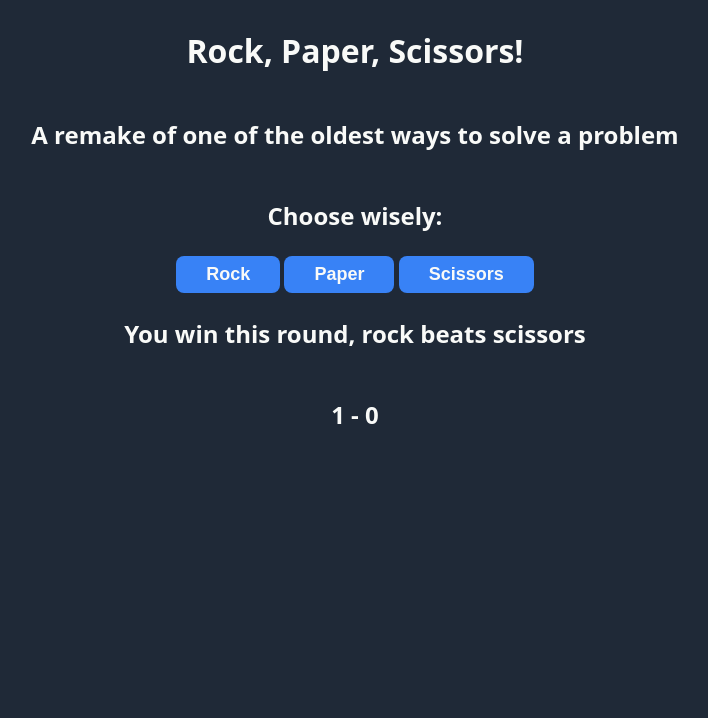
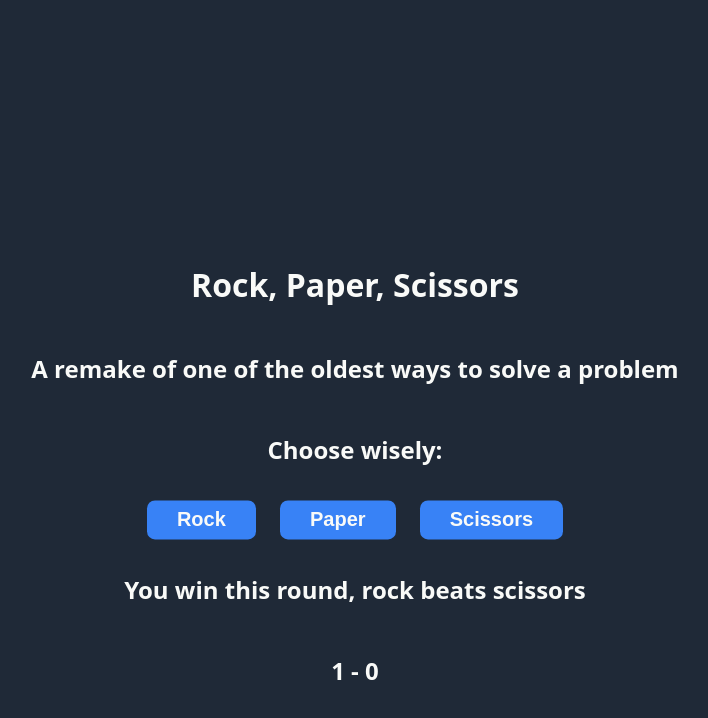
Before and after one commit to santiagomt24/rock-paper-scissors, a plain HTML site: page index.html in a window 1280 px wide. Both pictures are taken after a click on the button "Rock". Shown: the whole page, without its empty margins (285-993 px from the left). Drawn offline with Linux system fonts and the light colour scheme.

Commit message:
Add index.html

```diff
--- a/index.html
+++ b/index.html
@@ -8,7 +8,7 @@
     <link rel="stylesheet" href = "style.css">
 </head>
 <body>
-    <h1>Rock, Paper, Scissors!</h1>
+    <h1>Rock, Paper, Scissors</h1>
     <h3>A remake of one of the oldest ways to solve a problem</h3>
     <h3>Choose wisely:</h3>
     <div id="container">
@@ -16,6 +16,6 @@
         <button id="paper">Paper</button>
         <button id="scissors">Scissors</button>
     </div>
-    <h3 class="count"></h3>
+    <h3 class="score">score</h3>
 </body>
 </html>
--- a/script.js
+++ b/script.js
@@ -29,7 +29,7 @@ humanRock.addEventListener("click", () => getHumanChoice("rock"));
 humanPaper.addEventListener("click", () => getHumanChoice("paper"));
 humanScissors.addEventListener("click", () => getHumanChoice("scissors"));
 
-const counter = document.querySelector(".count");
+const counter = document.querySelector(".score");
 
 function getHumanChoice (selection) {
     if (rounds < maxRounds) {
@@ -47,9 +47,7 @@ function getHumanChoice (selection) {
         } else {
             counter.textContent = "Game Over. It was a draw";
         }
-        roundResults.textContent = "Your score is: "
-        + humanScore + ". Computer score is: " + computerScore;
-
+        roundResults.textContent = "Your score is: " + humanScore + " - Computer score is: " + computerScore;
     }
 }
 
--- a/style.css
+++ b/style.css
@@ -8,6 +8,7 @@ body {
     text-align: center;
     font-family:  system-ui, -apple-system, BlinkMacSystemFont, 'Segoe UI', Roboto, Oxygen, Ubuntu, Cantarell, 'Open Sans', 'Helvetica Neue', sans-serif;
     background: #1f2937;
+    transform: translate(0%,50%);
 }
 
 h1, h3, div {
@@ -21,11 +22,11 @@ h3 {
 button {
     background-color: #3882f6;
     color:  #f9faf8;
-    font-size: 18px;
+    font-size: 20px;
     font-weight: 600;
     padding: 8px 30px;
+    margin: 10px;
     border: none;
     border-radius: 8px;
     text-align: center;
-    text-decoration: none;
 }
```
